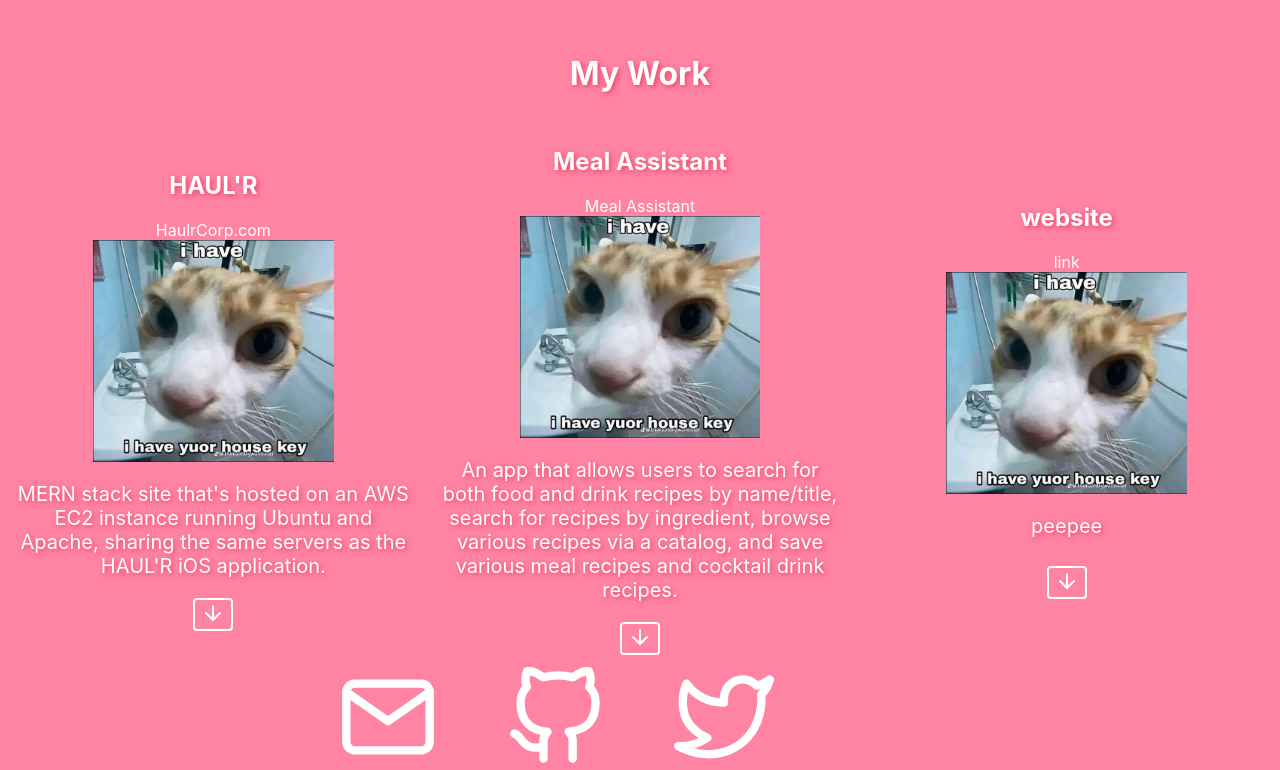
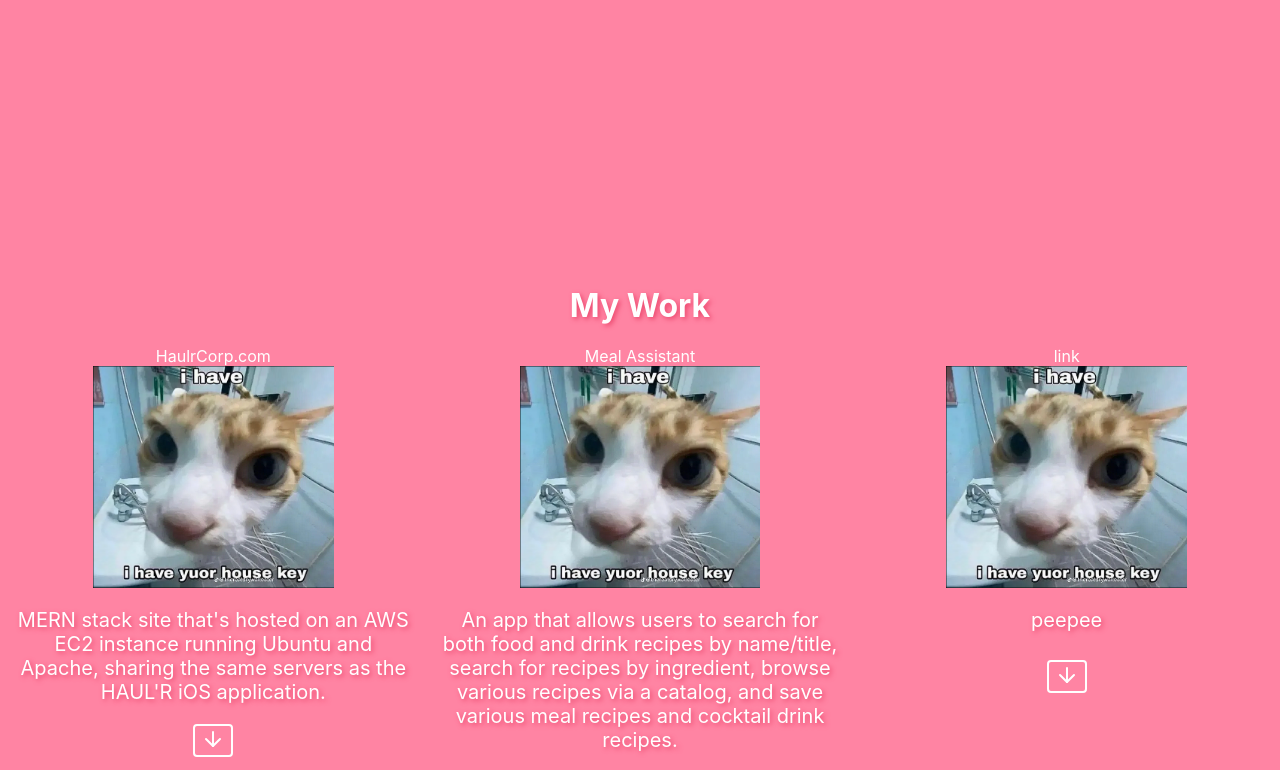
Before and after one commit to strawberryboar/Athenas-Portfolio, a React (Create React App) app: page / in a window 1280 px wide. Shown: the part 1387-2157 px from the top of the page. Built offline with nearby package versions, Linux system fonts and the light colour scheme; some icons are missing.

Commit message:
Fixed image alignment!

```diff
--- a/src/pages/Homepage.css
+++ b/src/pages/Homepage.css
@@ -86,6 +86,7 @@
     z-index: 1000;
     text-align: center;
     position: relative;
+    height: 100dvh;
   }
 
   .linkWrap {
@@ -98,10 +99,10 @@
     z-index: 999999;
     display: flex;
     flex-direction: column;
+    width: 33%;
+    padding: 1%;
+    height: 100%;
     align-items: center;
-    justify-content: center;
-    width: 75%;
-    padding: 1%;
   }
 
   .linkBox img {
--- a/src/pages/Homepage.js
+++ b/src/pages/Homepage.js
@@ -109,7 +109,7 @@ export default function Homepage() {
             </div> */}
             <div className='linkWrap'>
                 <div className='linkBox'>
-                    <h2>HAUL'R</h2>
+                    {/* <h2>HAUL'R</h2> */}
                     <a href='https://haulrcorp.com/'>HaulrCorp.com</a>
                     <img src={catPng}/>
 
@@ -127,7 +127,7 @@ export default function Homepage() {
                     </Collapse>
                 </div>
                 <div className='linkBox'>
-                    <h2>Meal Assistant</h2>
+                    {/* <h2>Meal Assistant</h2> */}
                         <a href='https://strawberryboar.github.io/Meal-Assistant/'>Meal Assistant</a>
                         <img src={catPng}/>
 
@@ -145,7 +145,7 @@ export default function Homepage() {
                     </Collapse>
                 </div>
                 <div className='linkBox'>
-                    <h2>website</h2>
+                    {/* <h2>website</h2> */}
                         <a href='#'>link</a>
                         <img src={catPng}/>
 
```
